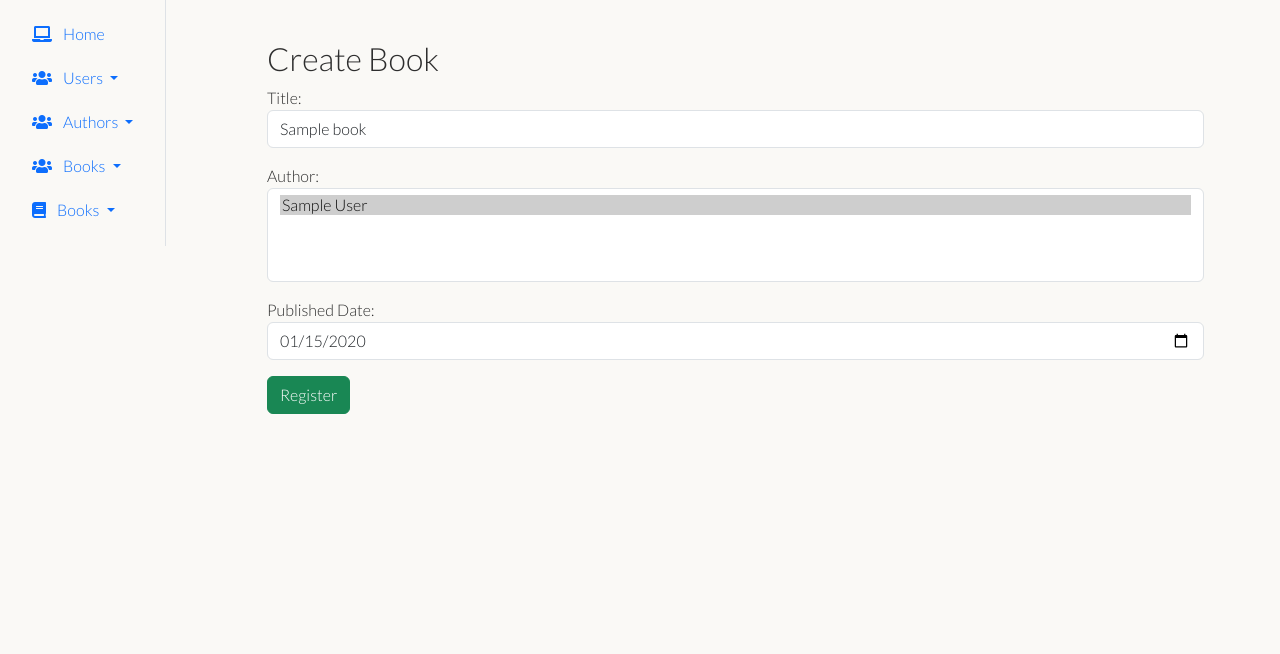
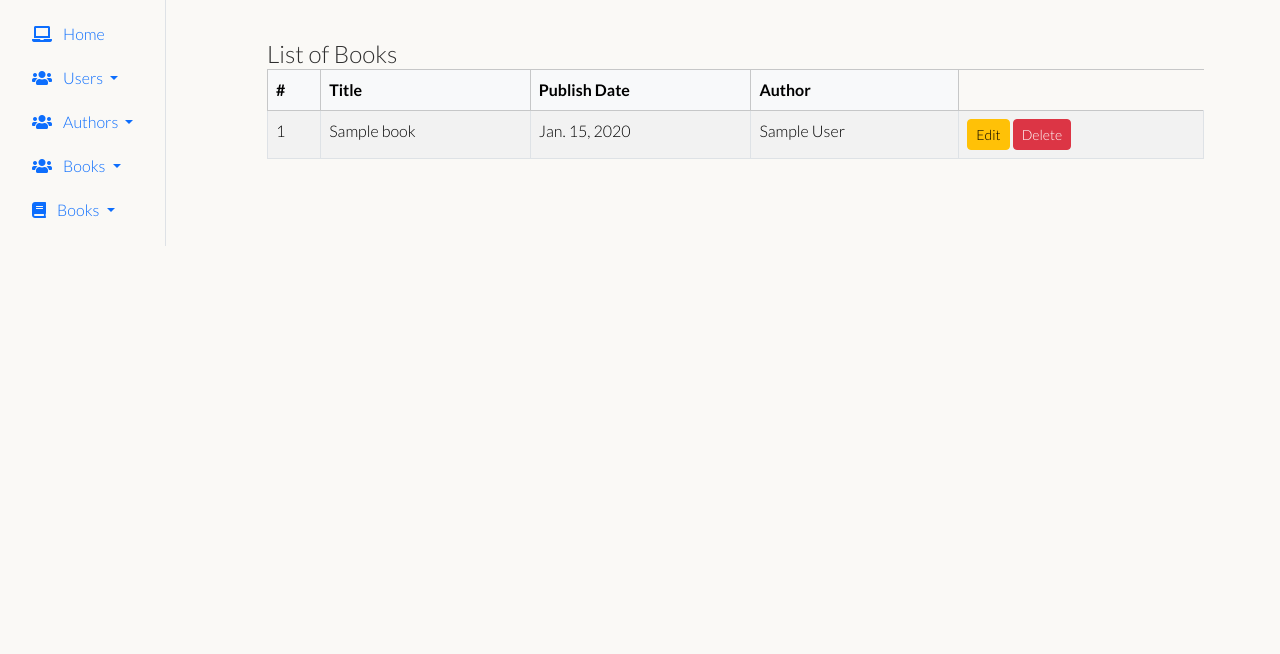
Before and after one commit to RocioSerrano0921/bookaroo, a Django app: page /book/books/edit_book/1/ in a window 1280 px wide. Shown: the part 57-711 px from the top of the page. Run offline with Django 4.2, Linux system fonts and the light colour scheme; a user stored in the database is signed in; tables that the repository leaves empty hold one stand-in row (values such as "Sample post"); some libraries are stand-ins or nearby versions.

Commit message:
Refactor book management views and templates: update delete confirmation, list view context, and URL routing

```diff
--- a/apps/book/templates/book/books/book_confirm_delete.html
+++ b/apps/book/templates/book/books/book_confirm_delete.html
@@ -1,5 +1,5 @@
 {% extends "base.html" %}
-{% block title %}Delete Author - Bookaroo{% endblock title %}
+{% block title %}Delete Book - Bookaroo{% endblock title %}
 {% block content %}
 
 <div class="container mt-4">
--- a/apps/book/templates/book/books/books_list.html
+++ b/apps/book/templates/book/books/books_list.html
@@ -6,7 +6,7 @@
 <div class="container mt-4">
     <h1 class="h4 m-0">List of Books</h1>
 
-    {% if object_list %}
+    {% if books %}
     <div class="table-responsive">
         <table class="table table-striped table-bordered">
             <thead class="table-light">
@@ -18,7 +18,7 @@
                 </tr>
             </thead>
             <tbody>
-                {% for book in object_list %}
+                {% for book in books %}
                 <tr>
                     <td scope="row">{{ book.id }}</td>
                     <td>{{ book.title }}</td>
@@ -30,7 +30,7 @@
                     </td>
                     <td>
                         <a href="{% url 'book:edit_book' book.id %}" class="btn btn-sm btn-warning">Edit</a>
-                        <a href="" class="btn btn-sm btn-danger">Delete</a>
+                        <a href="{% url 'book:delete_book' book.id %}" class="btn btn-sm btn-danger">Delete</a>
                     </td>
 
 
@@ -48,5 +48,8 @@
         No books found.
     </div>
     {% endif %}
+
+
 </div>
+
 {% endblock content %}
--- a/apps/book/templates/book/books/create_book.html
+++ b/apps/book/templates/book/books/create_book.html
@@ -3,12 +3,13 @@
 {% block content %}
 
 <div class="container mt-4">
-    <h2>Create Book</h2>
+    <h2>Register Form</h2>
     <form method="POST">
         {% csrf_token %}
         {{ form.non_field_errors }}
         {{ form.as_p }}
-        <button type="submit" class="btn btn-success">Register</button>
+        <button type="submit" class="btn btn-success">Save</button>
     </form>
+</div>
 
-    {% endblock content %}
+{% endblock content %}
--- a/apps/book/urls.py
+++ b/apps/book/urls.py
@@ -10,4 +10,5 @@ urlpatterns = [
     path('books/book/', BookListView.as_view(), name='books_list'),  # New URL pattern for books list view
     path('books/create_book/', CreateBook.as_view(), name='create_book'),
     path('books/edit_book/<int:pk>/', EditBook.as_view(), name='edit_book'),
+    path('books/delete_book/<int:pk>/', DeleteBook.as_view(), name='delete_book'),
 ]
--- a/apps/book/views.py
+++ b/apps/book/views.py
@@ -2,7 +2,7 @@ from django.shortcuts import get_object_or_404, render, redirect
 from django.contrib import messages  # Import messages framework
 from django.contrib.auth.mixins import LoginRequiredMixin
 from django.http import HttpResponseRedirect
-from django.views.generic import TemplateView, ListView, UpdateView, CreateView, DeleteView
+from django.views.generic import TemplateView, View, ListView, UpdateView, CreateView, DeleteView
 from django.urls import reverse_lazy
 from .forms import AuthorForm, BookForm
 from .models import Author, Book
@@ -105,11 +105,32 @@ def delete_author(request, author_id):
     return render(request, 'book/delete_author.html', {'author': author})
 """
 
-class BookListView(LoginRequiredMixin, ListView):
+class BookListView(LoginRequiredMixin, View):
     model = Book
+    form_class = BookForm
     template_name = 'book/books/books_list.html'  #queryset = Book.objects.all() by default object_list
-    # context_object_name = 'books'  # Default is 'object_list', you can change it to whatever you like
-    queryset = Book.objects.filter(is_active=True)
+
+
+    def get_queryset(self):
+        """Return the list of items for this view."""
+        return self.model.objects.filter(is_active=True)
+
+    # Return the context which is gonna be sent to the template
+    def get_context_data(self, **kwargs):
+        context = {}
+        context['books'] = self.get_queryset()  # Add the list of books to the context
+        context['form'] = self.form_class()  # Add an empty form to the context
+        return context
+
+    def get(self, request, *args, **kwargs):
+        return render(request, self.template_name, self.get_context_data())
+
+    def post(self, request, *args, **kwargs):
+        form = self.form_class(request.POST)
+        if form.is_valid():
+            form.save()
+            messages.success(request, 'Book created successfully.')
+            return redirect('book:books_list')
 
 
 class CreateBook(LoginRequiredMixin, CreateView):
@@ -121,8 +142,13 @@ class CreateBook(LoginRequiredMixin, CreateView):
 class EditBook(LoginRequiredMixin, UpdateView):
     model = Book
     form_class = BookForm
-    template_name = 'book/books/create_book.html'
+    template_name = 'book/books/books_list.html'
     success_url = reverse_lazy('book:books_list')  # Redirect to the list of books after successful edit
+
+    def get_context_data(self, **kwargs):
+        context = super().get_context_data(**kwargs)
+        context['books'] = Book.objects.filter(is_active=True)  # Add the list of active books to the context
+        return context
 
 class DeleteBook(LoginRequiredMixin, DeleteView):
     model = Book
```
